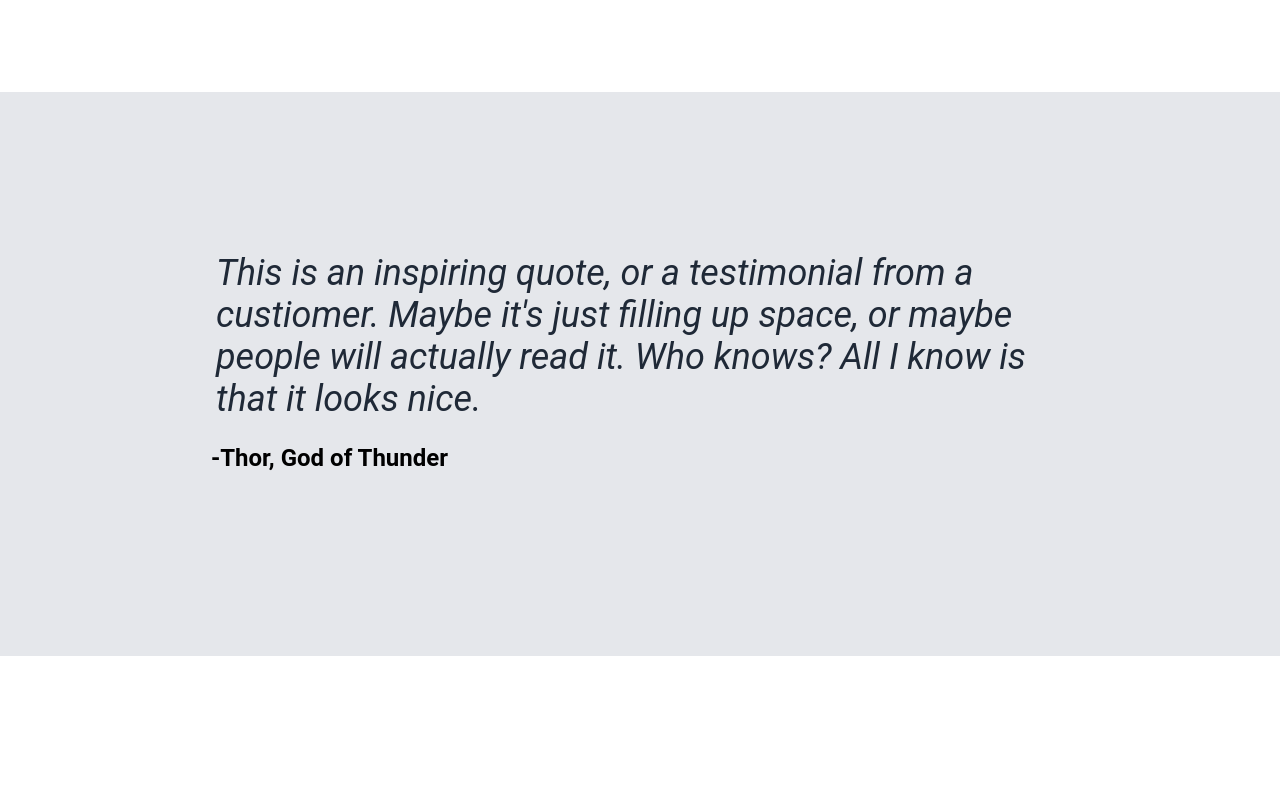
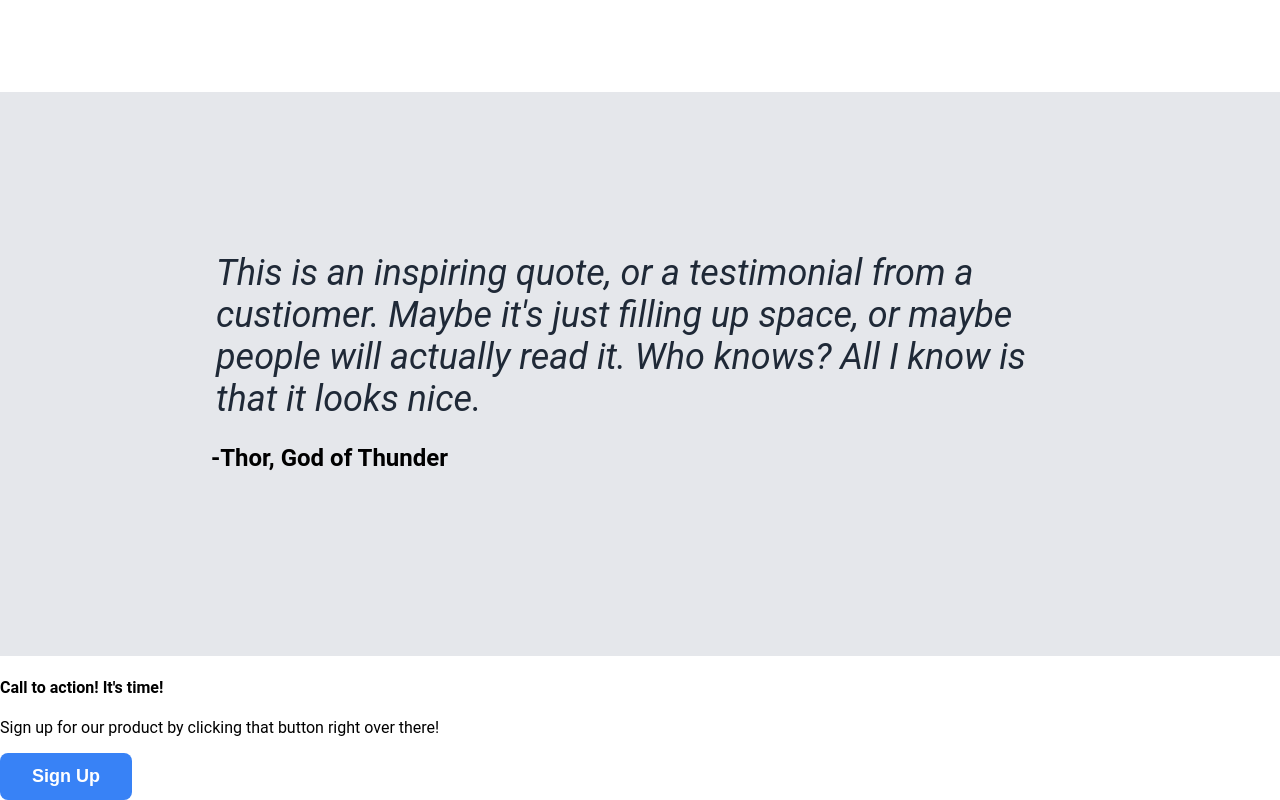
Before and after one commit to chootybeeks/odin-landing_page, a plain HTML site: page index.html in a window 1280 px wide. Shown: the part 1085-1885 px from the top of the page. Before the commit the page ends 1741 px from the top, so only its background shows below. Drawn offline with Linux system fonts and the light colour scheme.

Commit message:
Add content for call to action section

```diff
--- a/index.html
+++ b/index.html
@@ -60,5 +60,15 @@
         </div>
     </div>
 
+    <div class="call-to-action">
+        <div class="call">
+            <h4>Call to action! It's time!</h4>
+            <p>Sign up for our product by clicking that button right over there!</p>
+        </div>
+        <div class="call-button">
+            <button>Sign Up</button>
+        </div>
+    </div>
+
 </body>
 </html>
```
